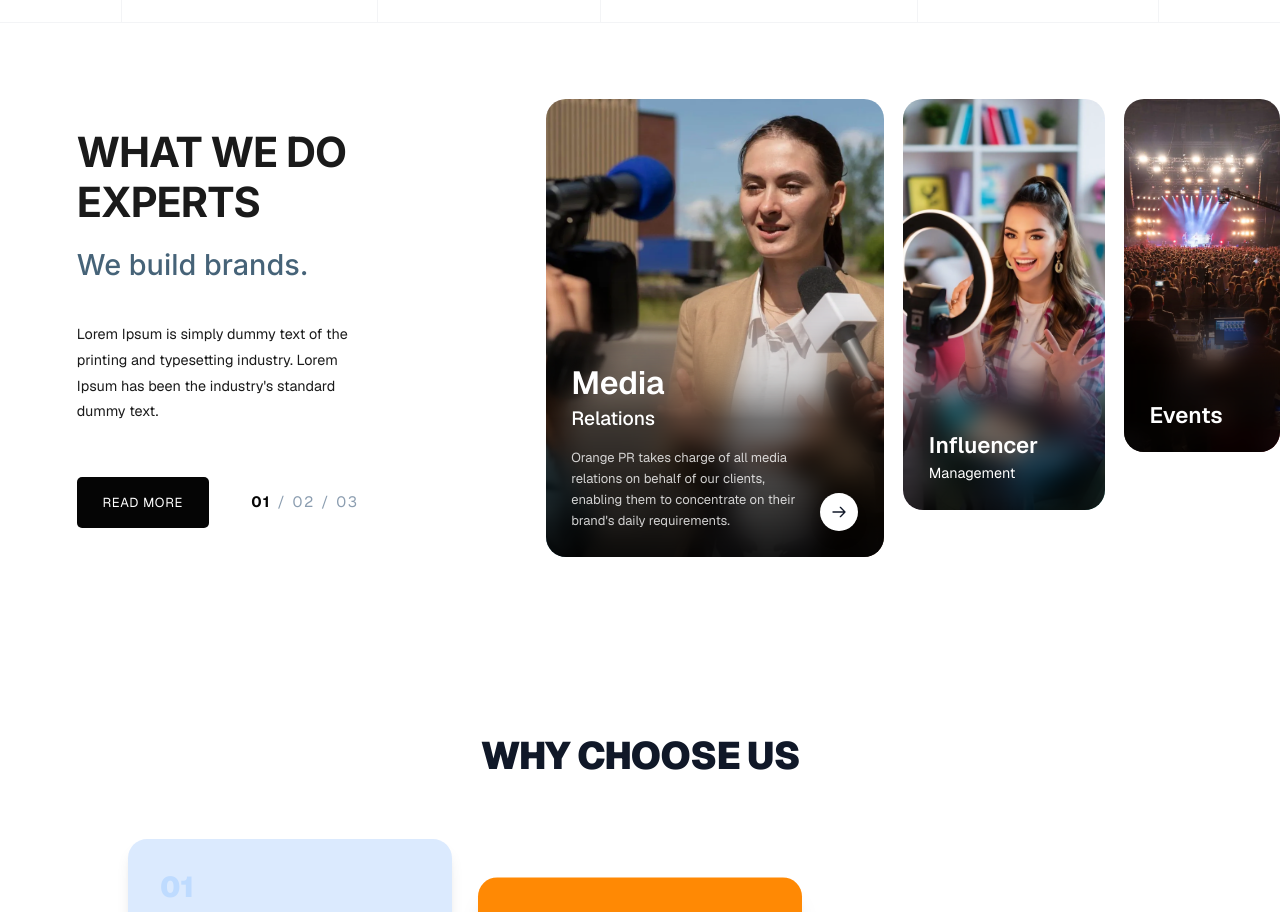
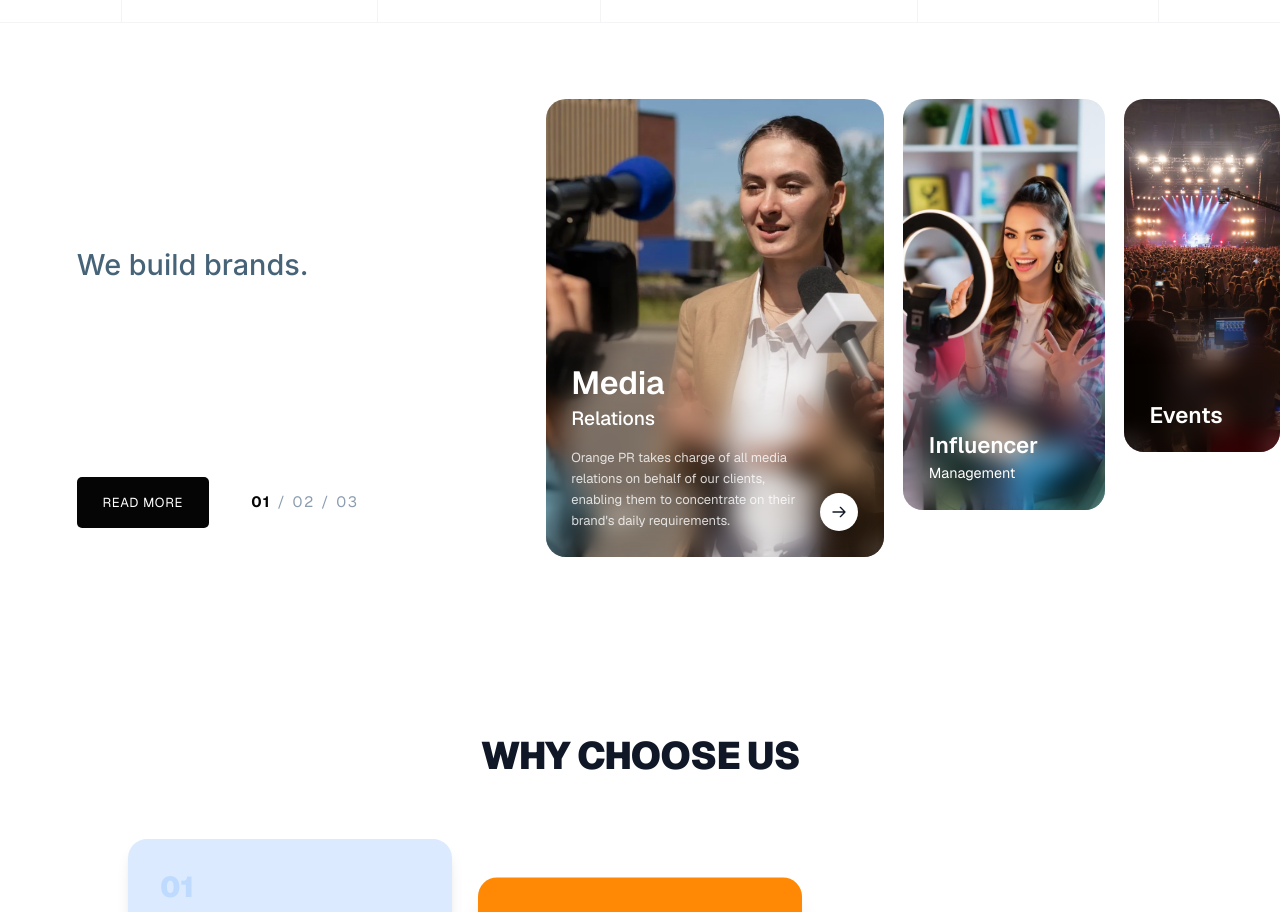
Before and after one commit to jaseelahamed/mighty-warner, a Next.js app: page / in a window 1280 px wide. Shown: the part 1580-2492 px from the top of the page. Built offline with nearby package versions, Linux system fonts and the light colour scheme.

Commit message:
update service

```diff
--- a/src/components/Services.tsx
+++ b/src/components/Services.tsx
@@ -1,6 +1,11 @@
 "use client";
 
-import React, { useState } from 'react';
+import React, { useState, useRef } from 'react';
+import gsap from 'gsap';
+import { useGSAP } from '@gsap/react';
+import { ScrollTrigger } from 'gsap/dist/ScrollTrigger';
+
+gsap.registerPlugin(ScrollTrigger);
 
 const services = [
   {
@@ -24,8 +29,43 @@ const services = [
   },
 ];
 
+const paragraphText = "Lorem Ipsum is simply dummy text of the printing and typesetting industry. Lorem Ipsum has been the industry's standard dummy text.";
+
 export default function Services() {
   const [activeIndex, setActiveIndex] = useState(0);
+  const containerRef = useRef<HTMLElement>(null);
+
+  useGSAP(() => {
+    // Heading Animation
+    gsap.from('.services-heading-row', {
+      scrollTrigger: {
+        trigger: '.services-heading-container',
+        start: 'top 85%',
+        toggleActions: 'play reverse play reverse',
+      },
+      rotationX: -90,
+      y: 40,
+      opacity: 0,
+      transformOrigin: "50% 100% -50",
+      duration: 1,
+      stagger: 0.2,
+      ease: 'power3.out',
+    });
+
+    // Paragraph Animation
+    gsap.from('.services-paragraph-word', {
+      scrollTrigger: {
+        trigger: '.services-paragraph-container',
+        start: 'top 80%',
+        toggleActions: 'play reverse play reverse',
+      },
+      y: "120%",
+      opacity: 0,
+      duration: 0.6,
+      stagger: 0.015,
+      ease: 'power2.out',
+    });
+  }, { scope: containerRef });
 
   // Helper to get exact sizes to maintain the stair-step layout
   const getCardClasses = (index: number) => {
@@ -51,21 +91,30 @@ export default function Services() {
   };
 
   return (
-    <section className="py-24 pl-6 md:pl-12 lg:pl-24 bg-white overflow-hidden">
+    <section ref={containerRef} className="py-24 pl-6 md:pl-12 lg:pl-24 bg-white overflow-hidden">
       <div className="mx-auto flex flex-col lg:flex-row gap-12 lg:gap-16 items-center">
         {/* Left Column: Text Content */}
         <div className="w-full lg:w-[30%] shrink-0 flex flex-col justify-center">
-          <h2 className="text-[1.875rem] sm:text-[2rem] md:text-[2.5rem] lg:text-[3rem] xl:text-[3.25rem] font-[family-name:var(--font-inter)] font-bold uppercase text-[#1a1a1a] leading-[1.2] tracking-tight">
-            What We Do
-            <br />
-            Experts
-          </h2>
+          <div className="services-heading-container">
+            <h2 className="text-[1.875rem] sm:text-[2rem] md:text-[2.5rem] lg:text-[3rem] xl:text-[3.25rem] font-[family-name:var(--font-inter)] font-bold uppercase text-[#1a1a1a] leading-[1.2] tracking-tight">
+              <div className="overflow-hidden" style={{ perspective: '1000px' }}>
+                <div className="services-heading-row inline-block origin-bottom">What We Do</div>
+              </div>
+              <div className="overflow-hidden" style={{ perspective: '1000px' }}>
+                <div className="services-heading-row inline-block origin-bottom">Experts</div>
+              </div>
+            </h2>
+          </div>
           <p className="text-[1.25rem] sm:text-[1.5rem] md:text-[1.75rem] lg:text-[2rem] xl:text-[2.25rem] font-[family-name:var(--font-inter)] font-medium text-[#466378] mt-4 lg:mt-6 leading-tight">
             We build brands.
           </p>
 
-          <p className="font-sans text-[#1a1a1a] mt-12 mb-16 text-[1.125rem] leading-[1.8] max-w-[22rem]">
-            Lorem Ipsum is simply dummy text of the printing and typesetting industry. Lorem Ipsum has been the industry's standard dummy text.
+          <p className="services-paragraph-container font-sans text-[#1a1a1a] mt-12 mb-16 text-[1.125rem] leading-[1.8] max-w-[22rem]">
+            {paragraphText.split(' ').map((word, i) => (
+              <span key={i} className="inline-block overflow-hidden align-bottom">
+                <span className="services-paragraph-word inline-block">{word}&nbsp;</span>
+              </span>
+            ))}
           </p>
 
           <div className="flex items-center justify-between mt-auto w-full max-w-[22rem]">
@@ -106,7 +155,7 @@ export default function Services() {
 
                 {/* Frosted Glass Overlay at the bottom */}
                 <div
-                  className={`absolute inset-x-0 bottom-0 bg-gradient-to-t to-transparent backdrop-blur-md pointer-events-none transition-all duration-700 ${isActive ? 'h-[60%] from-black/90 via-black/50' : 'h-[50%] from-black/80 via-black/30'}`}
+                  className={`absolute inset-x-0 bottom-0 backdrop-blur-md pointer-events-none transition-all duration-700 ${isActive ? 'h-[60%]' : 'h-[50%]'}`}
                   style={{
                     maskImage: 'linear-gradient(to top, black 50%, transparent 100%)',
                     WebkitMaskImage: 'linear-gradient(to top, black 50%, transparent 100%)'
```
